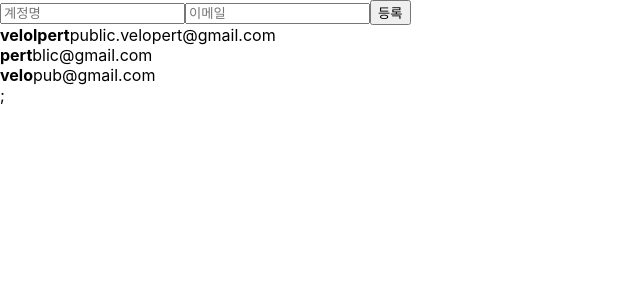
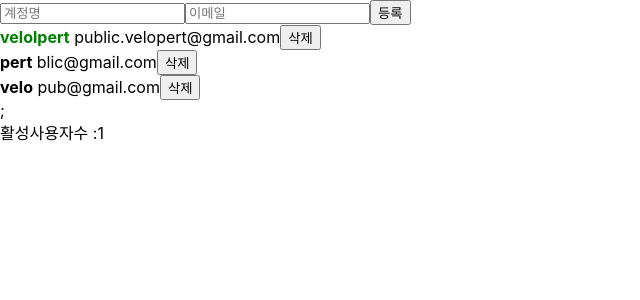
Before and after one commit to Jeon-sj/begin-react, a React (Create React App) app: page / in a window 1280 px wide. Shown: the top 300 px of the page, without its empty margins (0-640 px from the left). Built offline with nearby package versions, Linux system fonts and the light colour scheme.

Commit message:
추가 수정사항

```diff
--- a/src/App.js
+++ b/src/App.js
@@ -1,53 +1,89 @@
-import React, { useRef, useState } from 'react';
+import React, { useRef, useState, useMemo, useCallback } from 'react';
 import UserList from './UserList';
 import CreateUser from './CreateUser';
 
+function countActiveUsers(users) {
+  console.log('활성 사용자 수를 세는중...');
+  return users.filter(user => user.active).length; // active 상태인 유저 수 체크
+}
+
 function App() {
+// input에 들어오는 내용을 useState로 규정
   const [inputs, setInputs] = useState({
     username: '',
     email: ''
-  });
+    });
+//input 내용을 usename, email에 배정
   const { username, email } = inputs;
-  const onChange = e => {
+
+//버튼을 클릭하면 inputs 내용을 배열에 입력
+  const onChange = useCallback( e => {
     const {name, value} = e.target;
     setInputs ({
       ...inputs,
       [name]: value
-    });
-  };
+      });
+    },
+  [inputs]
+  );
+//저장된 목록, index = id
   const [users, setUsers] = useState([
     {
       id: 1,
       username: 'velolpert',
-      email: 'public.velopert@gmail.com'
+      email: 'public.velopert@gmail.com',
+      active: true
     },
     {
       id: 2,
       username: 'pert',
-      email: 'blic@gmail.com'
+      email: 'blic@gmail.com',
+      active: false
     },
     {
       id: 3,
       username: 'velo',
-      email: 'pub@gmail.com'
+      email: 'pub@gmail.com',
+      active: false
     }
   ]);
+//다음 id값을 전달
   const nextId = useRef(4);
+//input에 있는 값을 현재있는 id 다음 id로 만들어 저장
   const onCreate =()=> {
     const user = {
       id: nextId.current,
       username,
       email
     };
+
     // setUsers([...users, user]);
+//concat함수로 문자열 합쳐서 배열에 입력
     setUsers(users.concat(user));
 
+//현재 id 값에 1추가해서 배열에 username, email 추가
     setInputs({
       username: '',
       email: ''
     });
     nextId.current += 1;
   };
+
+//현재 선택된 id가 아닌 값으로 새로운 배열 생성
+  const onRemove = useCallback(id => {
+    setUsers(users => users.filter(user => user.id !== id));
+  },[]);
+
+  const onToggle = useCallback(id => {
+    setUsers(users =>
+      users.map(user =>
+        user.id ===id ? { ...user, active : !user.active } : user
+        )
+    );
+  },[]);
+
+  const count = useMemo(() => countActiveUsers(users), [users]);
+
   return (
     <>
       <CreateUser
@@ -56,7 +92,8 @@ function App() {
         onChange={onChange}
         onCreate={onCreate}
       />
-      <UserList users={users} />;
+      <UserList users={users} onRemove={onRemove} onToggle={onToggle}  />;
+      <div>활성사용자수 :{count}</div>
     </>
   )
 }
--- a/src/UserList.js
+++ b/src/UserList.js
@@ -1,21 +1,39 @@
 import React from 'react';
 
-function User({ user }) {
+const User = React.memo(function User({ user, onRemove, onToggle }) {
+
     return (
         <div>
-            <b>{user.username}</b><span>{user.email}</span>
+            <b
+            style = {{
+                cursor: 'pointer',
+                color: user.active ? 'green' : 'black'
+            }}
+            onClick={()=>onToggle(user.id)}
+            >
+                {user.username}
+                </b>
+                &nbsp;
+                <span>{user.email}</span>
+            <button onClick={() => onRemove(user.id)}>삭제</button>
         </div>
-    )
-}
+    );
+});
 
-function UserList({ users }) {
+function UserList({ users, onRemove, onToggle }) {
     return (
         <div>
+            {/*map함수를 사용하여 배열에 내용을 순차로 호출하여 수정  */}
             {users.map(user => (
-                <User user={user} key = {user.id} />
+                <User
+                user={user}
+                key = {user.id}
+                onRemove={onRemove}
+                onToggle={onToggle}
+                />
             ))}
         </div>
     );
 }
 
-export default UserList;
+export default React.memo(UserList);
```
Also changed, not shown: src/CreateUser.js (+18 -1 lines), test_reademe.txt (added).
